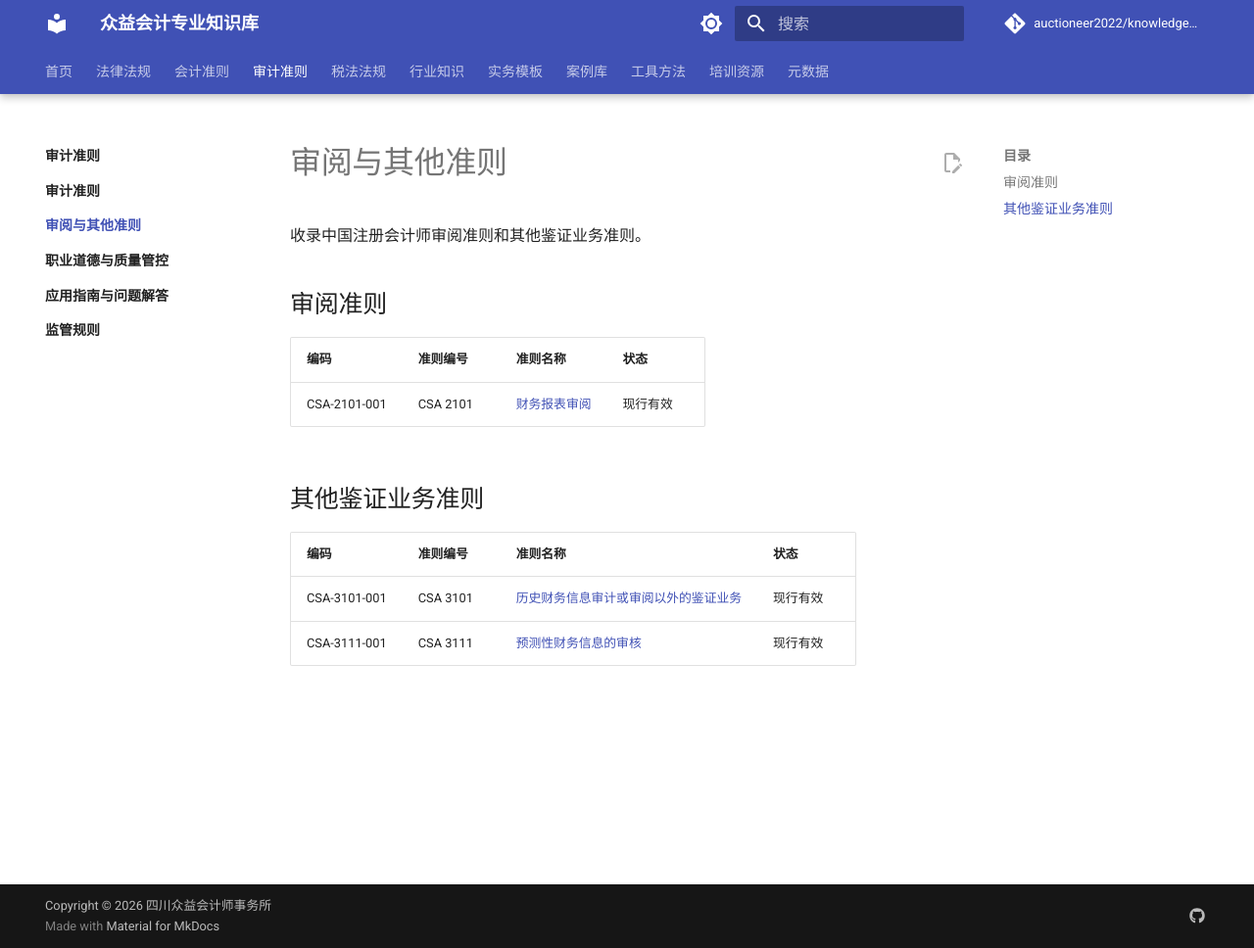
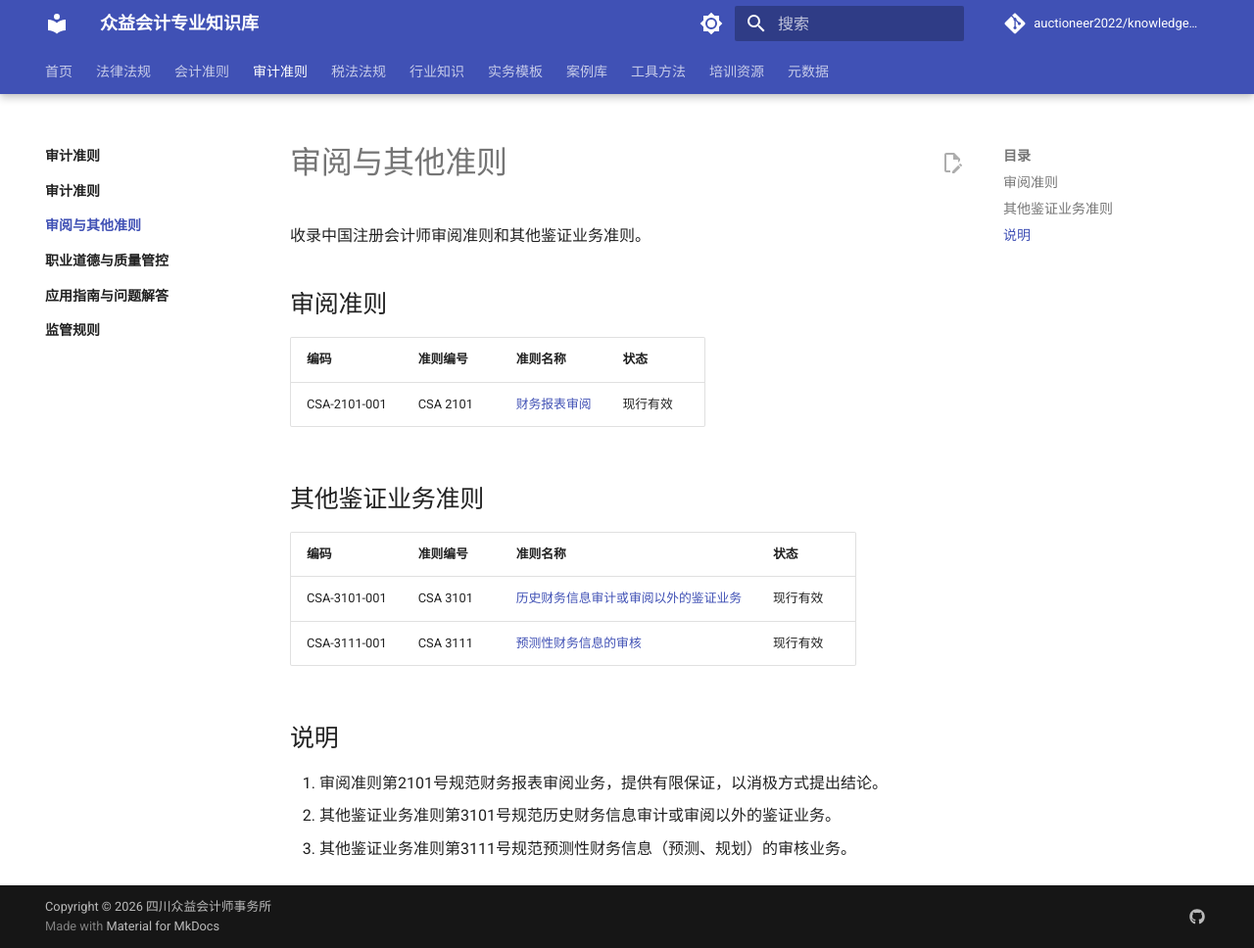
Before and after one commit to auctioneer2022/knowledge-base, an MkDocs documentation site: the page built from docs/03-审计准则/02-审阅与其他准则/index.md, in a window 1280 px wide and 968 px high. Shown: the whole window at 98% size. Built offline with MkDocs 1.6.1 and Material for MkDocs 9.7.7, drawn with Linux system fonts in a browser that asks for light colours; comment, search, counter and statistics services are not loaded.

Commit message:
触发重新部署：审计准则子模块index补充说明信息

```diff
--- a/docs/03-审计准则/02-审阅与其他准则/index.md
+++ b/docs/03-审计准则/02-审阅与其他准则/index.md
@@ -20,3 +20,9 @@ category: 审计准则/审阅与其他准则
 |------|----------|----------|------|
 | CSA-3101-001 | CSA 3101 | [历史财务信息审计或审阅以外的鉴证业务](中国注册会计师其他鉴证业务准则第3101号——历史财务信息审计或审阅以外的鉴证业务.md) | 现行有效 |
 | CSA-3111-001 | CSA 3111 | [预测性财务信息的审核](中国注册会计师其他鉴证业务准则第3111号——预测性财务信息的审核.md) | 现行有效 |
+
+## 说明
+
+1. 审阅准则第2101号规范财务报表审阅业务，提供有限保证，以消极方式提出结论。
+2. 其他鉴证业务准则第3101号规范历史财务信息审计或审阅以外的鉴证业务。
+3. 其他鉴证业务准则第3111号规范预测性财务信息（预测、规划）的审核业务。
```
Also changed, not shown: docs/03-审计准则/03-职业道德与质量管控/index.md (+1 -0 lines).
